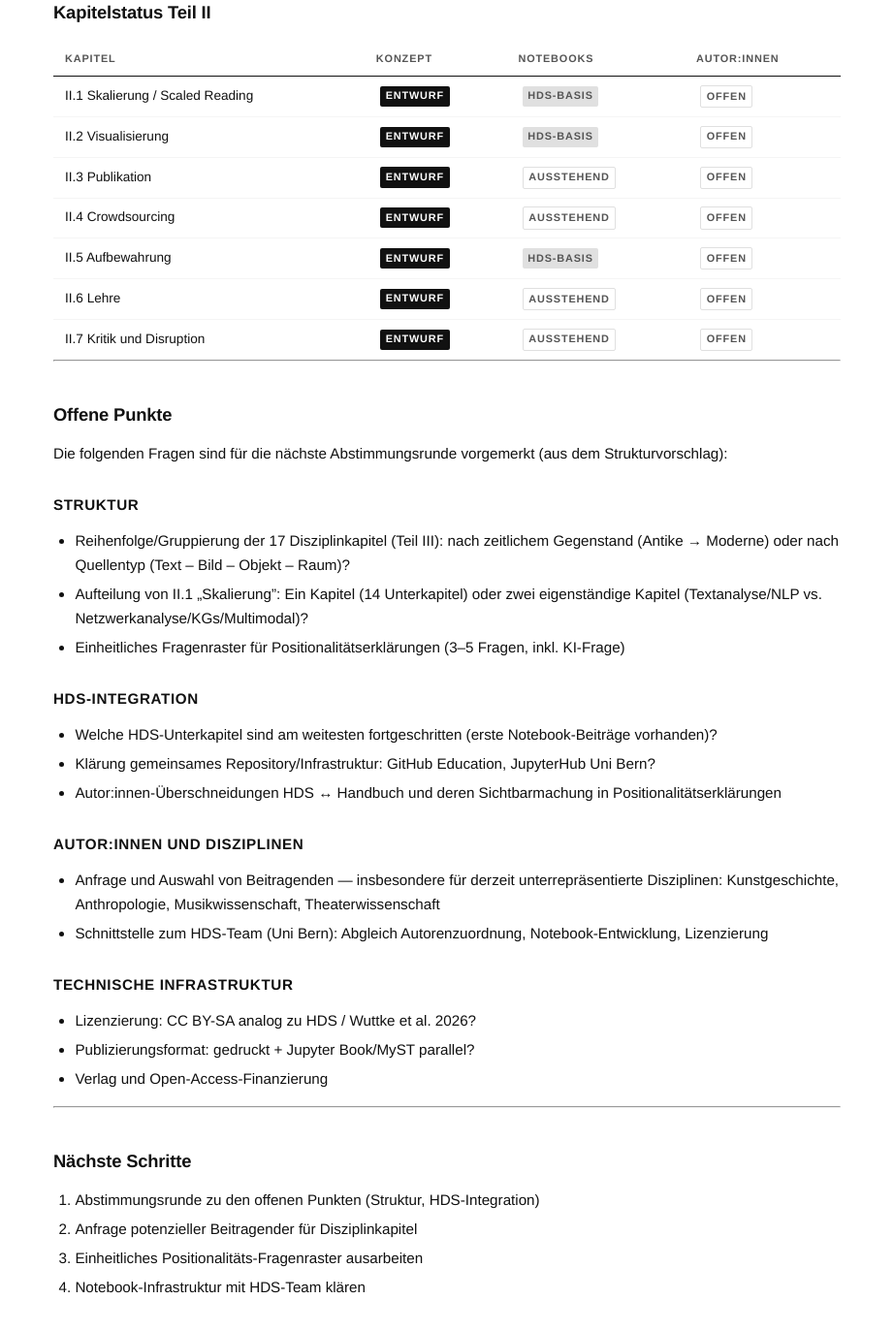
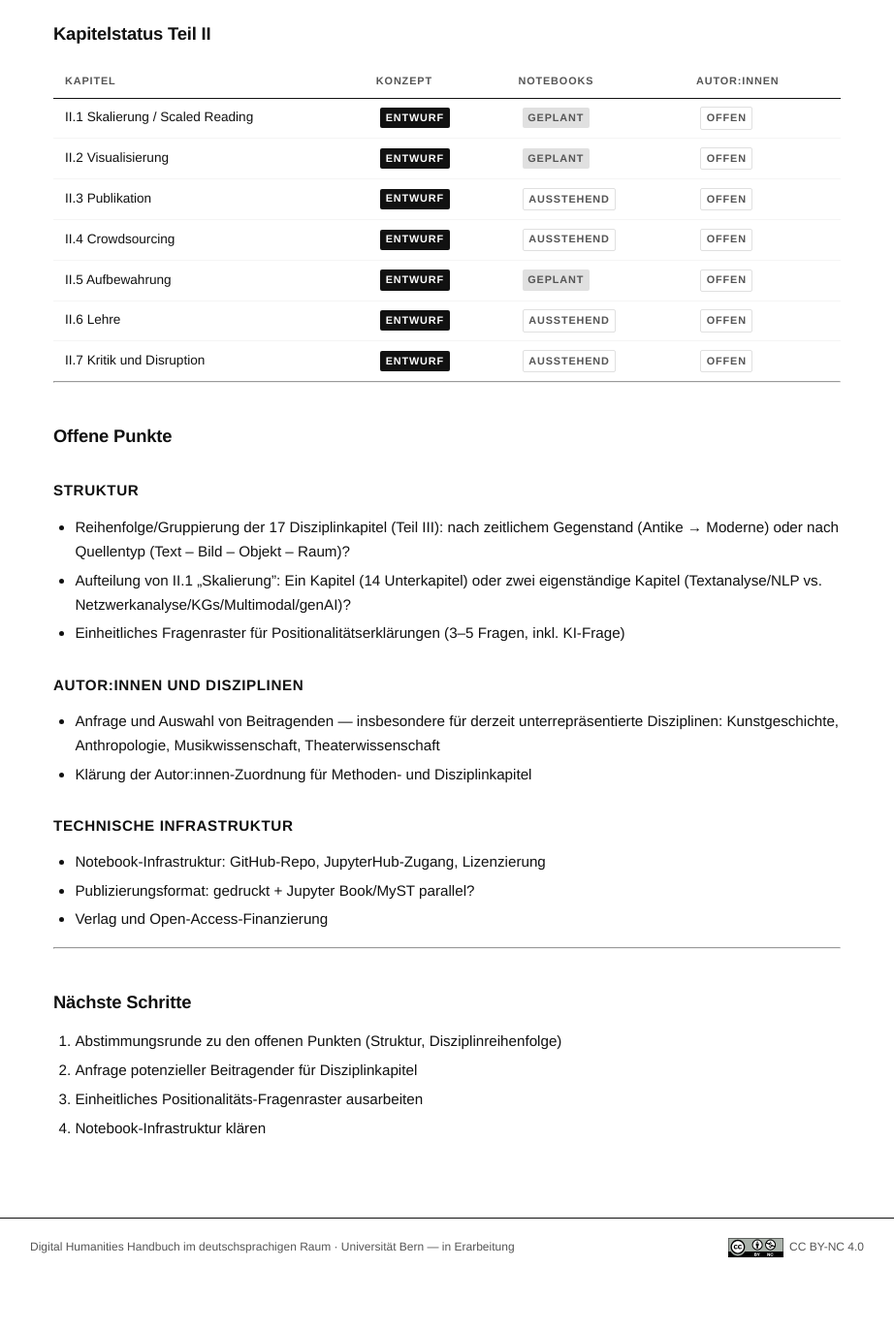
Before and after one commit to thodel/handbuch, a Jekyll site: the page built from arbeitsstand.md, in a window 1280 px wide and 1400 px high, scrolled down 859 px. Shown: the top 1373 px of the window at 97% size, without its empty margins (179-1101 px from the left). Built offline with Jekyll 4.4.1, drawn with Linux system fonts in a browser that asks for light colours; after the commit the page ends 2176 px from its top, so only the background shows below that; some of the changed text lies outside the part shown.

Commit message:
Sync site with updated Strukturvorschlag (16 Jun 2026)
- Remove HDS integration references throughout (decoupled from HDS project)
- Crowdsourcing (II.4): add Qualitätskontrolle und Community-Management
- Lehre (II.6.3): rename from HDS-Reader to Methoden-Reader als Lehrformat
- index.md: replace HDS section with general notebook description
- arbeitsstand.md: remove HDS-specific open questions
- beitragen.md: remove HDS project section

Co-Authored-By: Claude Sonnet 4.6 <noreply@anthropic.com>

```diff
--- a/arbeitsstand.md
+++ b/arbeitsstand.md
@@ -23,7 +23,7 @@ Aktueller Stand der Konzeptionsarbeit und offene Punkte. Die Konzeptdokumente we
     <tr>
       <td>Strukturvorschlag Handbuch</td>
       <td><span class="badge badge-active">Entwurf</span></td>
-      <td>Gesamtarchitektur Teil I–III, Unterkapitellisten mit HDS-Zuordnung, KI-Querschnitt, Notebook-Konzept</td>
+      <td>Gesamtarchitektur Teil I–III, Unterkapitellisten, KI-Querschnitt, Notebook-Konzept</td>
     </tr>
     <tr>
       <td>Übersicht bestehende Handbücher</td>
@@ -36,9 +36,9 @@ Aktueller Stand der Konzeptionsarbeit und offene Punkte. Die Konzeptdokumente we
       <td>59 PDFs erfasst und gruppiert (Sammelbände, Einzelaufsätze, Materialien)</td>
     </tr>
     <tr>
-      <td>Cross-Mapping Companion 2004 ↔ HDS</td>
+      <td>Cross-Mapping Companion 2004</td>
       <td><span class="badge badge-active">Entwurf</span></td>
-      <td>Abgleich der 37 Companion-Kapitel mit HDS-Unterkapiteln und Lücken seit 2004</td>
+      <td>Abgleich der 37 Companion-Kapitel mit Lücken seit 2004: genAI, HTR, Knowledge Graphs, FAIR, Crowdsourcing, Reproducibility</td>
     </tr>
   </tbody>
 </table>
@@ -60,13 +60,13 @@ Aktueller Stand der Konzeptionsarbeit und offene Punkte. Die Konzeptdokumente we
     <tr>
       <td>II.1 Skalierung / Scaled Reading</td>
       <td><span class="badge badge-active">Entwurf</span></td>
-      <td><span class="badge badge-planned">HDS-Basis</span></td>
+      <td><span class="badge badge-planned">geplant</span></td>
       <td><span class="badge badge-open">offen</span></td>
     </tr>
     <tr>
       <td>II.2 Visualisierung</td>
       <td><span class="badge badge-active">Entwurf</span></td>
-      <td><span class="badge badge-planned">HDS-Basis</span></td>
+      <td><span class="badge badge-planned">geplant</span></td>
       <td><span class="badge badge-open">offen</span></td>
     </tr>
     <tr>
@@ -84,7 +84,7 @@ Aktueller Stand der Konzeptionsarbeit und offene Punkte. Die Konzeptdokumente we
     <tr>
       <td>II.5 Aufbewahrung</td>
       <td><span class="badge badge-active">Entwurf</span></td>
-      <td><span class="badge badge-planned">HDS-Basis</span></td>
+      <td><span class="badge badge-planned">geplant</span></td>
       <td><span class="badge badge-open">offen</span></td>
     </tr>
     <tr>
@@ -106,28 +106,20 @@ Aktueller Stand der Konzeptionsarbeit und offene Punkte. Die Konzeptdokumente we
 
 ## Offene Punkte
 
-Die folgenden Fragen sind für die nächste Abstimmungsrunde vorgemerkt (aus dem Strukturvorschlag):
-
 ### Struktur
 
 - Reihenfolge/Gruppierung der 17 Disziplinkapitel (Teil III): nach zeitlichem Gegenstand (Antike → Moderne) oder nach Quellentyp (Text – Bild – Objekt – Raum)?
-- Aufteilung von II.1 „Skalierung": Ein Kapitel (14 Unterkapitel) oder zwei eigenständige Kapitel (Textanalyse/NLP vs. Netzwerkanalyse/KGs/Multimodal)?
+- Aufteilung von II.1 „Skalierung": Ein Kapitel (14 Unterkapitel) oder zwei eigenständige Kapitel (Textanalyse/NLP vs. Netzwerkanalyse/KGs/Multimodal/genAI)?
 - Einheitliches Fragenraster für Positionalitätserklärungen (3–5 Fragen, inkl. KI-Frage)
-
-### HDS-Integration
-
-- Welche HDS-Unterkapitel sind am weitesten fortgeschritten (erste Notebook-Beiträge vorhanden)?
-- Klärung gemeinsames Repository/Infrastruktur: GitHub Education, JupyterHub Uni Bern?
-- Autor:innen-Überschneidungen HDS ↔ Handbuch und deren Sichtbarmachung in Positionalitätserklärungen
 
 ### Autor:innen und Disziplinen
 
 - Anfrage und Auswahl von Beitragenden — insbesondere für derzeit unterrepräsentierte Disziplinen: Kunstgeschichte, Anthropologie, Musikwissenschaft, Theaterwissenschaft
-- Schnittstelle zum HDS-Team (Uni Bern): Abgleich Autorenzuordnung, Notebook-Entwicklung, Lizenzierung
+- Klärung der Autor:innen-Zuordnung für Methoden- und Disziplinkapitel
 
 ### Technische Infrastruktur
 
-- Lizenzierung: CC BY-SA analog zu HDS / Wuttke et al. 2026?
+- Notebook-Infrastruktur: GitHub-Repo, JupyterHub-Zugang, Lizenzierung
 - Publizierungsformat: gedruckt + Jupyter Book/MyST parallel?
 - Verlag und Open-Access-Finanzierung
 
@@ -135,7 +127,7 @@ Die folgenden Fragen sind für die nächste Abstimmungsrunde vorgemerkt (aus dem
 
 ## Nächste Schritte
 
-1. Abstimmungsrunde zu den offenen Punkten (Struktur, HDS-Integration)
+1. Abstimmungsrunde zu den offenen Punkten (Struktur, Disziplinreihenfolge)
 2. Anfrage potenzieller Beitragender für Disziplinkapitel
 3. Einheitliches Positionalitäts-Fragenraster ausarbeiten
-4. Notebook-Infrastruktur mit HDS-Team klären
+4. Notebook-Infrastruktur klären
```
Also changed, not shown: beitragen.md (+0 -6 lines), index.md (+2 -2 lines), struktur.md (+24 -13 lines).
